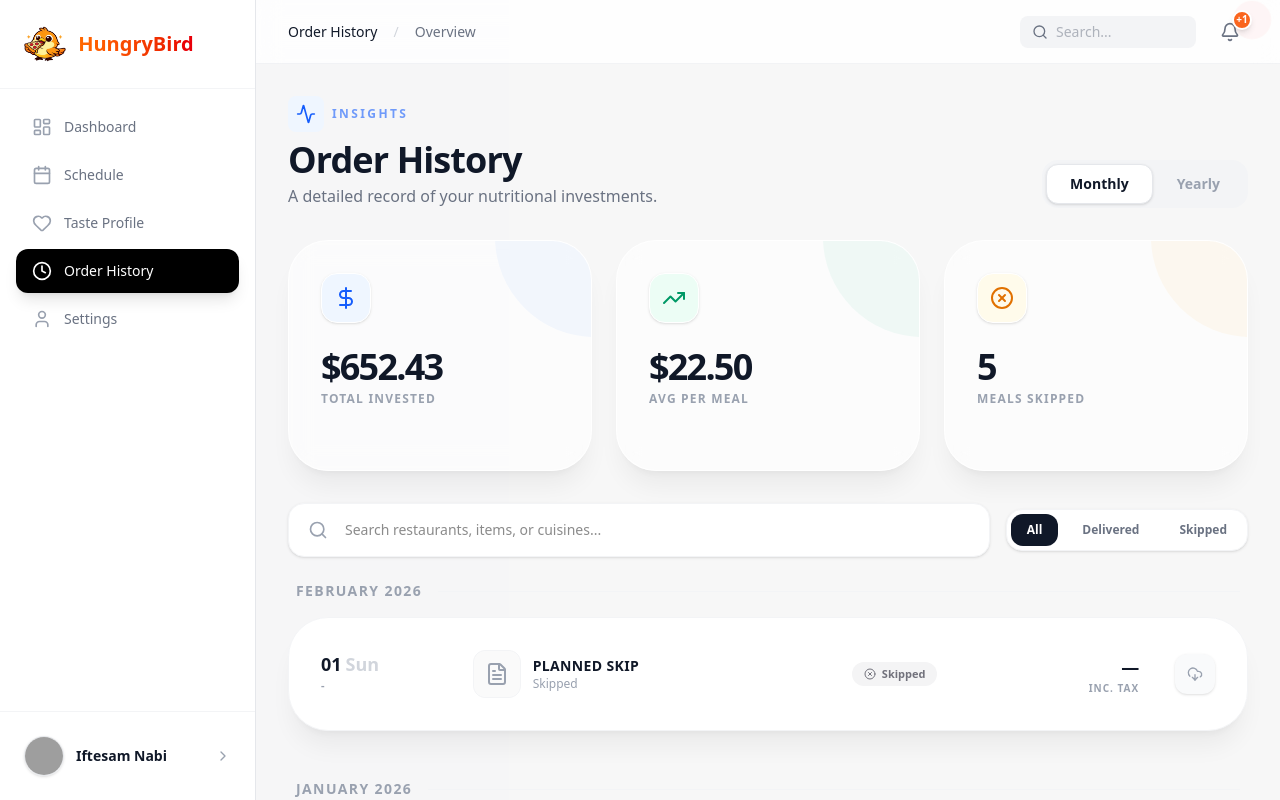
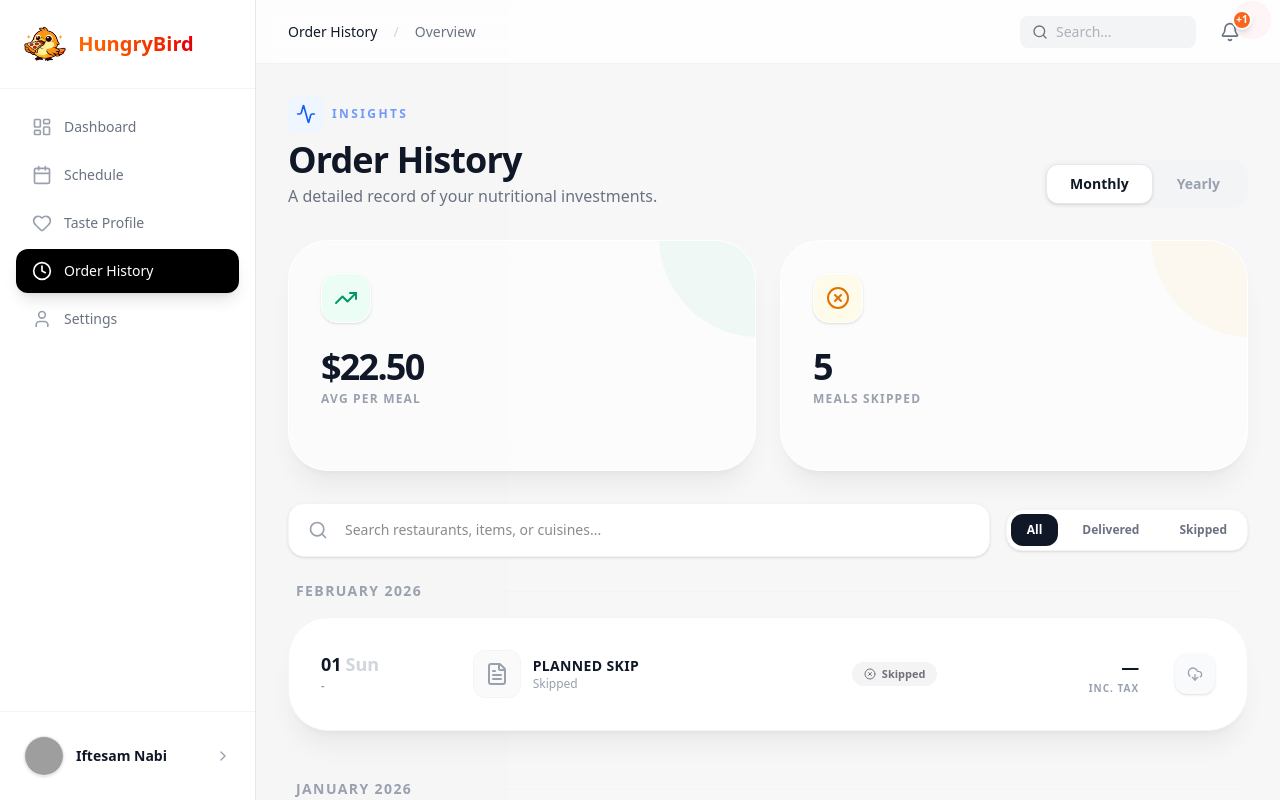
Before and after one commit to iftesam/hungrybird, a Next.js app: page /OrderHistory in a window 1280 px wide. Built offline with nearby package versions, Linux system fonts and the light colour scheme; grey boxes are pictures that could not be loaded.

Commit message:
Remove Total Invested box from Order History

```diff
--- a/components/views/HistoryView.jsx
+++ b/components/views/HistoryView.jsx
@@ -164,17 +164,8 @@
             </div>
 
             {/* Summary Layer */}
-            <div className="grid grid-cols-1 md:grid-cols-3 gap-6">
+            <div className="grid grid-cols-1 md:grid-cols-2 gap-6">
                 {[
-                    {
-                        label: "Total Invested",
-                        value: `$${stats.totalSpent.toLocaleString()}`,
-                        icon: DollarSign,
-                        color: "text-blue-600",
-                        bg: "bg-blue-500/5",
-                        accent: "bg-blue-50",
-                        desc: "Lifetime Spending"
-                    },
                     {
                         label: "Avg per Meal",
                         value: `$${stats.avgMeal.toFixed(2)}`,
```
